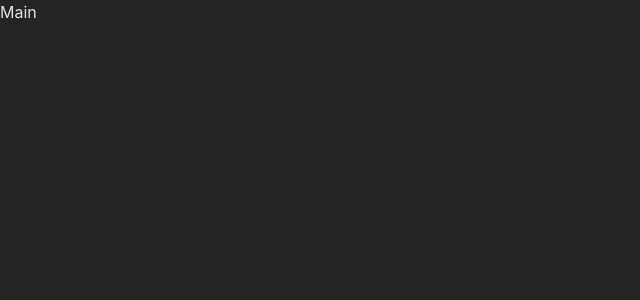
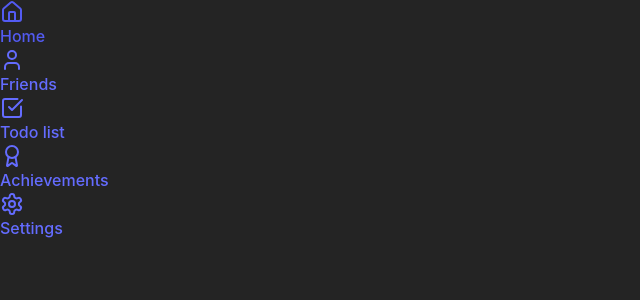
Before and after one commit to Inna-B10/animated-sidebar, a React (Vite) app: page / in a window 1280 px wide. Shown: the top 300 px of the page, without its empty margins (0-640 px from the left). Built offline with nearby package versions, Linux system fonts and the light colour scheme.

Commit message:
static menu done

```diff
--- a/src/App.tsx
+++ b/src/App.tsx
@@ -1,5 +1,11 @@
+import Sidebar from './Sidebar'
+
 function App() {
-	return <>Main</>
+	return (
+		<main>
+			<Sidebar />
+		</main>
+	)
 }
 
 export default App
--- /dev/null
+++ b/src/Sidebar.tsx
@@ -0,0 +1,9 @@
+import Menu from './menu/Menu'
+
+export default function Sidebar() {
+	return (
+		<div>
+			<Menu />
+		</div>
+	)
+}
--- a/src/index.css
+++ b/src/index.css
@@ -1,3 +1,7 @@
+@tailwind base;
+@tailwind components;
+@tailwind utilities;
+
 :root {
   font-family: Inter, system-ui, Avenir, Helvetica, Arial, sans-serif;
   line-height: 1.5;
--- /dev/null
+++ b/src/menu/Menu.tsx
@@ -0,0 +1,12 @@
+import { MENU } from './menu.data'
+import MenuItem from './MenuItem'
+
+export default function Menu() {
+	return (
+		<div>
+			{MENU.map(item => (
+				<MenuItem key={item.link} item={item} />
+			))}
+		</div>
+	)
+}
--- /dev/null
+++ b/src/menu/MenuItem.tsx
@@ -0,0 +1,10 @@
+import { IMenuItem } from './menu.data'
+
+export default function MenuItem({ item }: { item: IMenuItem }) {
+	return (
+		<a href={item.link} rel='noreferrer noopener'>
+			<item.icon />
+			<span>{item.name}</span>
+		</a>
+	)
+}
--- /dev/null
+++ b/src/menu/menu.data.ts
@@ -0,0 +1,42 @@
+import {
+	Award,
+	CheckSquare,
+	Home,
+	LucideIcon,
+	Settings,
+	User,
+} from 'lucide-react'
+
+export interface IMenuItem {
+	icon: LucideIcon
+	name: string
+	link: string
+}
+
+export const MENU: IMenuItem[] = [
+	{
+		icon: Home,
+		name: 'Home',
+		link: './',
+	},
+	{
+		icon: User,
+		name: 'Friends',
+		link: './friends',
+	},
+	{
+		icon: CheckSquare,
+		name: 'Todo list',
+		link: './todo',
+	},
+	{
+		icon: Award,
+		name: 'Achievements',
+		link: './achievements',
+	},
+	{
+		icon: Settings,
+		name: 'Settings',
+		link: './settings',
+	},
+]
```
